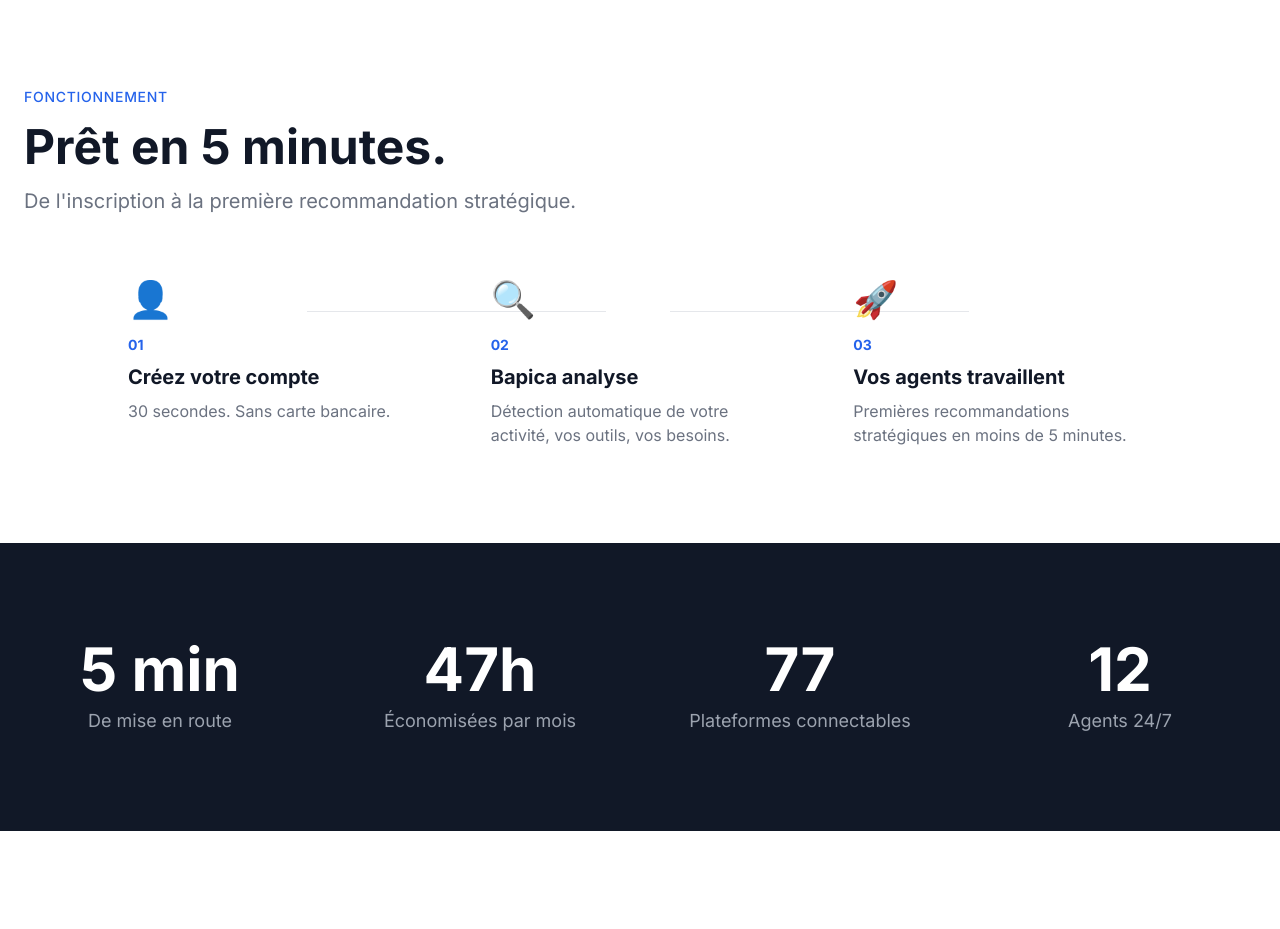
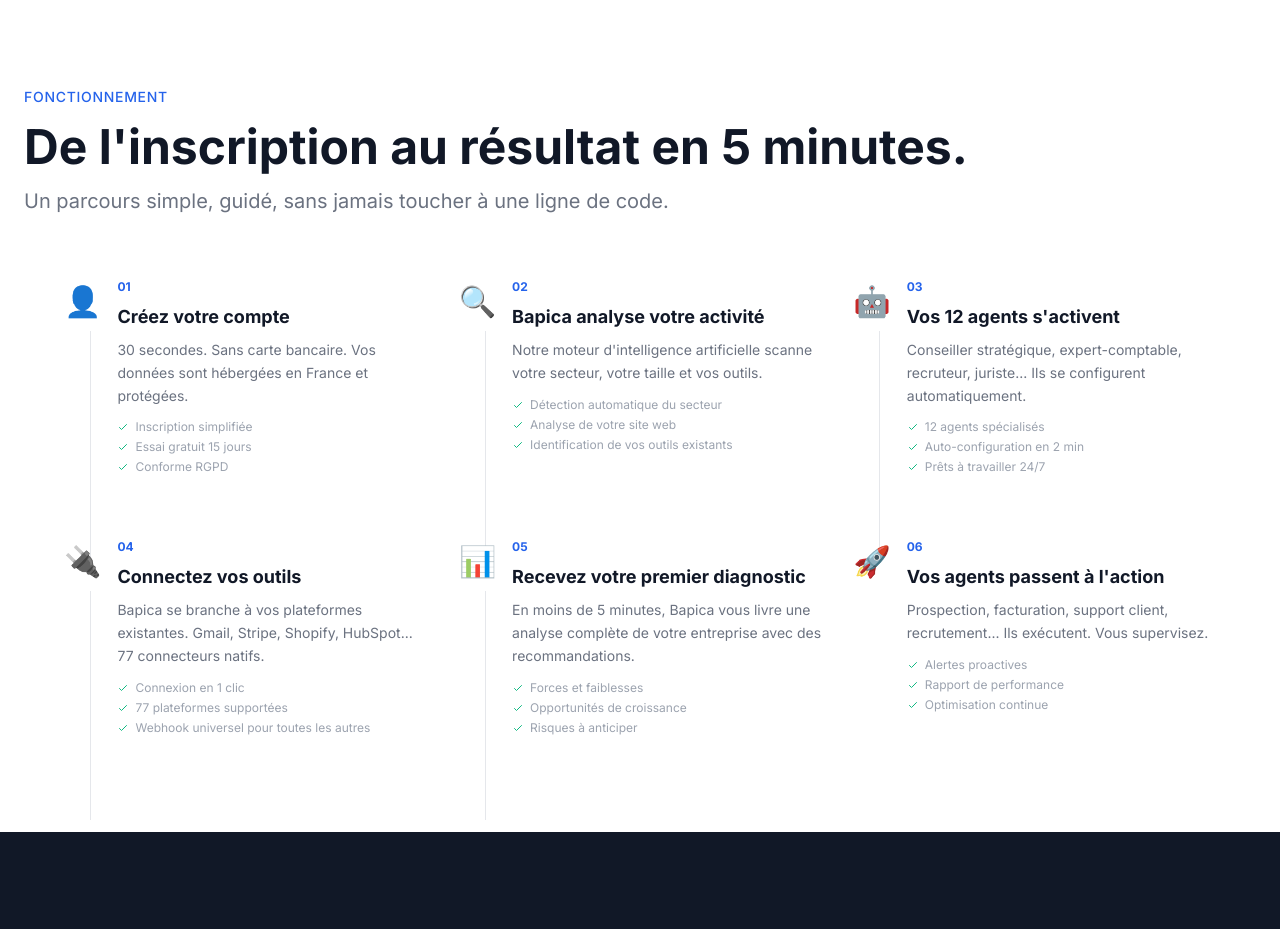
Before and after one commit to Hermesprojet/Bapica-Code, a Next.js app in the folder bapica/: page / in a window 1280 px wide. Shown: the part 1860-2789 px from the top of the page. Built offline with nearby package versions, Linux system fonts and the light colour scheme.

Commit message:
feat: expanded how it works — 6 detailed steps with subpoints

```diff
--- a/bapica/src/app/page.tsx
+++ b/bapica/src/app/page.tsx
@@ -114,9 +114,48 @@
 // ─── FONCTIONNEMENT ────────────────────────────────────────
 function Fonctionnement() {
   const steps = [
-    { num: "01", title: "Créez votre compte", desc: "30 secondes. Sans carte bancaire.", icon: "👤" },
-    { num: "02", title: "Bapica analyse", desc: "Détection automatique de votre activité, vos outils, vos besoins.", icon: "🔍" },
-    { num: "03", title: "Vos agents travaillent", desc: "Premières recommandations stratégiques en moins de 5 minutes.", icon: "🚀" },
+    {
+      num: "01",
+      title: "Créez votre compte",
+      desc: "30 secondes. Sans carte bancaire. Vos données sont hébergées en France et protégées.",
+      icon: "👤",
+      details: ["Inscription simplifiée", "Essai gratuit 15 jours", "Conforme RGPD"]
+    },
+    {
+      num: "02",
+      title: "Bapica analyse votre activité",
+      desc: "Notre moteur d'intelligence artificielle scanne votre secteur, votre taille et vos outils.",
+      icon: "🔍",
+      details: ["Détection automatique du secteur", "Analyse de votre site web", "Identification de vos outils existants"]
+    },
+    {
+      num: "03",
+      title: "Vos 12 agents s'activent",
+      desc: "Conseiller stratégique, expert-comptable, recruteur, juriste... Ils se configurent automatiquement.",
+      icon: "🤖",
+      details: ["12 agents spécialisés", "Auto-configuration en 2 min", "Prêts à travailler 24/7"]
+    },
+    {
+      num: "04",
+      title: "Connectez vos outils",
+      desc: "Bapica se branche à vos plateformes existantes. Gmail, Stripe, Shopify, HubSpot... 77 connecteurs natifs.",
+      icon: "🔌",
+      details: ["Connexion en 1 clic", "77 plateformes supportées", "Webhook universel pour toutes les autres"]
+    },
+    {
+      num: "05",
+      title: "Recevez votre premier diagnostic",
+      desc: "En moins de 5 minutes, Bapica vous livre une analyse complète de votre entreprise avec des recommandations.",
+      icon: "📊",
+      details: ["Forces et faiblesses", "Opportunités de croissance", "Risques à anticiper"]
+    },
+    {
+      num: "06",
+      title: "Vos agents passent à l'action",
+      desc: "Prospection, facturation, support client, recrutement... Ils exécutent. Vous supervisez.",
+      icon: "🚀",
+      details: ["Alertes proactives", "Rapport de performance", "Optimisation continue"]
+    },
   ]
 
   return (
@@ -124,18 +163,32 @@
       <div className="container mx-auto max-w-7xl px-6">
         <div className="mb-16">
           <p className="text-sm font-medium text-[#2563EB] uppercase tracking-wider mb-4">Fonctionnement</p>
-          <h2 className="text-4xl md:text-5xl font-bold text-[#111827] mb-4">Prêt en 5 minutes.</h2>
-          <p className="text-xl text-[#6B7280]">De l&apos;inscription à la première recommandation stratégique.</p>
+          <h2 className="text-4xl md:text-5xl font-bold text-[#111827] mb-4">De l&apos;inscription au résultat en 5 minutes.</h2>
+          <p className="text-xl text-[#6B7280] max-w-2xl">Un parcours simple, guidé, sans jamais toucher à une ligne de code.</p>
         </div>
 
-        <div className="grid md:grid-cols-3 gap-16 max-w-5xl mx-auto">
+        <div className="grid md:grid-cols-3 gap-y-16 gap-x-8 max-w-6xl mx-auto">
           {steps.map((s, i) => (
             <div key={i} className="relative">
-              {i < 2 && <div className="hidden md:block absolute top-8 left-[60%] w-full h-px bg-[#E5E7EB]" />}
-              <div className="text-4xl mb-4">{s.icon}</div>
-              <div className="text-sm font-bold text-[#2563EB] mb-2">{s.num}</div>
-              <h3 className="text-xl font-bold text-[#111827] mb-2">{s.title}</h3>
-              <p className="text-[#6B7280]">{s.desc}</p>
+              <div className="flex items-start gap-4">
+                <div className="text-3xl shrink-0 mt-1">{s.icon}</div>
+                <div>
+                  <div className="text-xs font-bold text-[#2563EB] mb-2">{s.num}</div>
+                  <h3 className="text-lg font-bold text-[#111827] mb-2">{s.title}</h3>
+                  <p className="text-[#6B7280] text-sm leading-relaxed mb-3">{s.desc}</p>
+                  <ul className="space-y-1">
+                    {s.details.map((d, j) => (
+                      <li key={j} className="flex items-center gap-1.5 text-xs text-[#9CA3AF]">
+                        <svg className="w-3 h-3 text-[#10B981] shrink-0" fill="none" viewBox="0 0 24 24" stroke="currentColor"><path strokeLinecap="round" strokeLinejoin="round" strokeWidth={2} d="M5 13l4 4L19 7" /></svg>
+                        {d}
+                      </li>
+                    ))}
+                  </ul>
+                </div>
+              </div>
+              {i < steps.length - 1 && (
+                <div className="hidden md:block absolute left-[26px] top-[52px] w-px h-[calc(100%+32px)] bg-[#E5E7EB]" />
+              )}
             </div>
           ))}
         </div>
```
